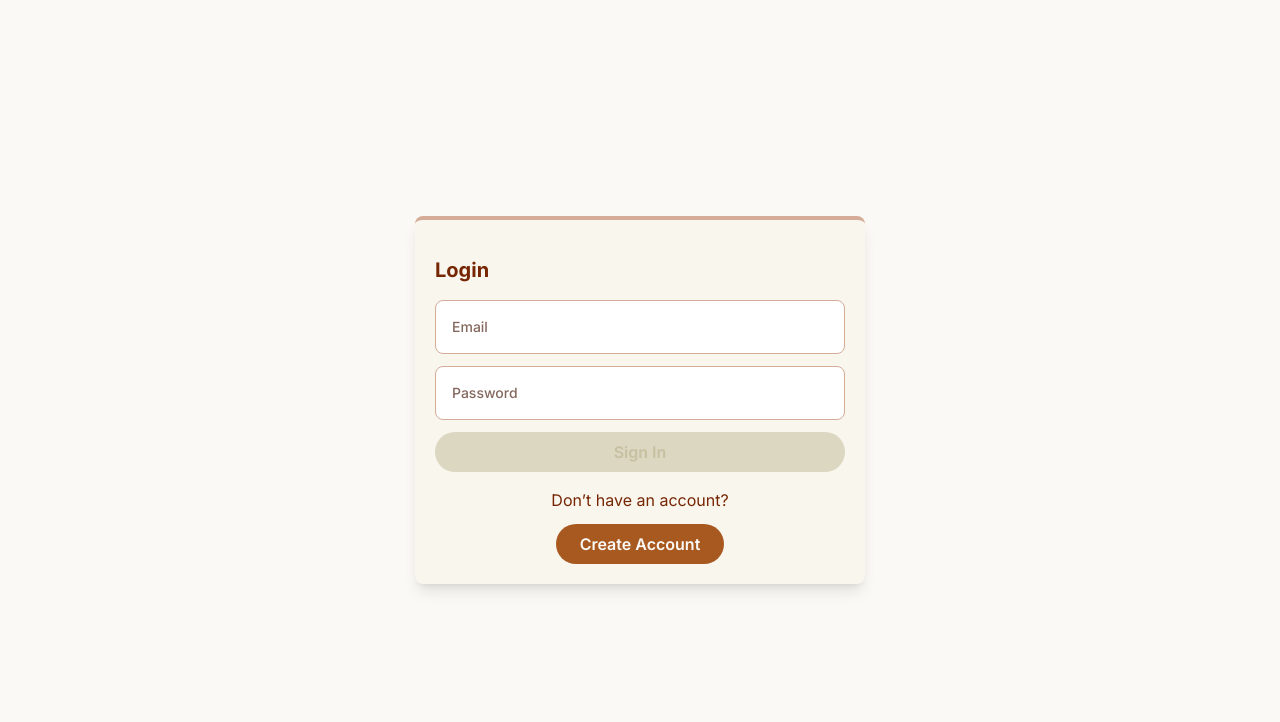
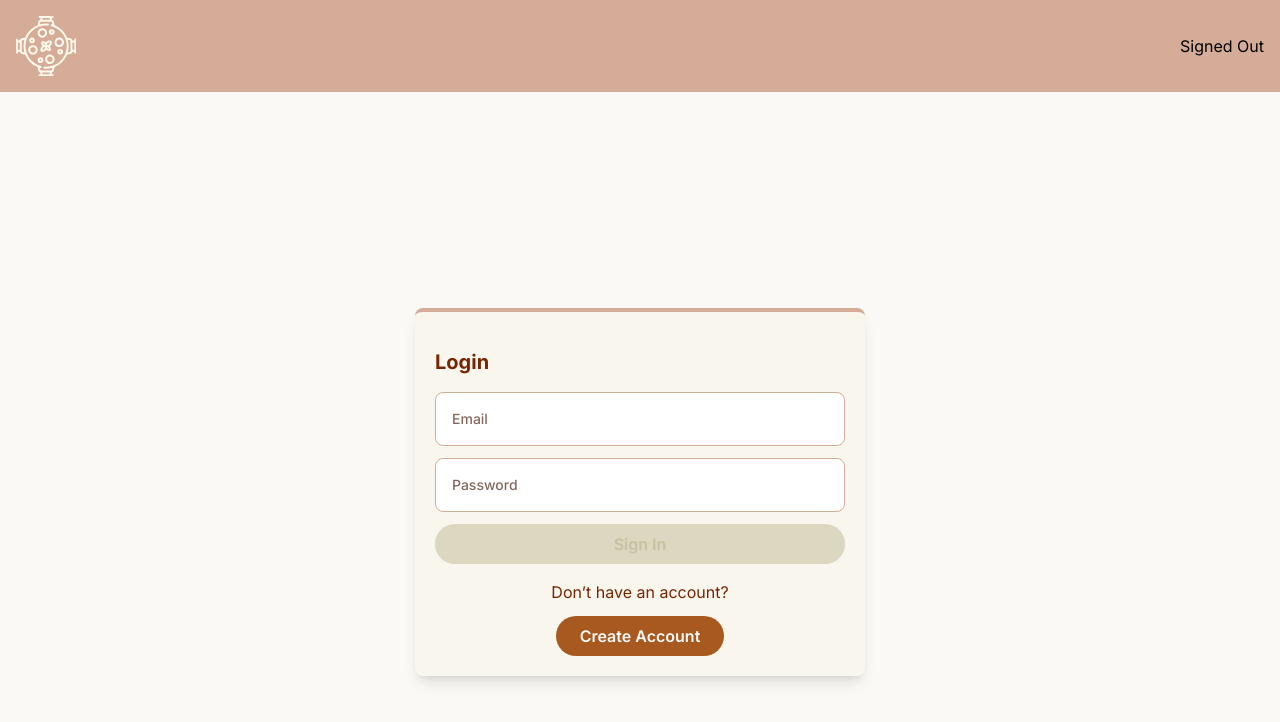
Before and after one commit to sianmancha/around-the-table, a Next.js app: page / in a window 1280 px wide. Shown: the top 722 px of the page. Built offline with nearby package versions, Linux system fonts and the light colour scheme; no server answers.

Commit message:
Adds initial NavBar set up.

```diff
--- a/app/layout.tsx
+++ b/app/layout.tsx
@@ -3,6 +3,7 @@ import { Inter } from "next/font/google";
 import "./globals.css";
 import { AuthProvider } from "./Providers";
 import { Toaster } from "react-hot-toast";
+import NavBar from "@/components/Navbar";
 
 const inter = Inter({ subsets: ["latin"] });
 
@@ -26,6 +27,7 @@ export default function RootLayout({
           }}
         />
         <AuthProvider>
+          <NavBar />
           {children}
         </AuthProvider>
       </body>
--- a/app/page.tsx
+++ b/app/page.tsx
@@ -2,7 +2,6 @@ import LoginForm from "@/components/LoginForm";
 import { getServerSession } from "next-auth";
 import { redirect } from "next/navigation";
 import authOptions  from "@/lib/authOptions";
-import CreateAccountModal from "@/components/CreateAccountModal";
 
 export default async function Home() {
   const session = await getServerSession(authOptions)
--- /dev/null
+++ b/components/Navbar.tsx
@@ -0,0 +1,20 @@
+'use client'
+
+import diningTable from '../app/dining-table.svg'
+import Image from 'next/image'
+import { useSession } from 'next-auth/react'
+
+
+export default function NavBar() {
+    const { data: session } = useSession();
+    return (
+        <div className=" flex items-center justify-between bg-[#D4AC97] p-4">
+            <Image alt='Around the Table' src={diningTable} width={60} height={60} />
+            {session ? (
+                <div>Signed In</div>
+            ) : (
+                <div>Signed Out</div>
+            )}
+        </div>
+    )
+}
```
Also changed, not shown: app/dining-table.svg (added).
